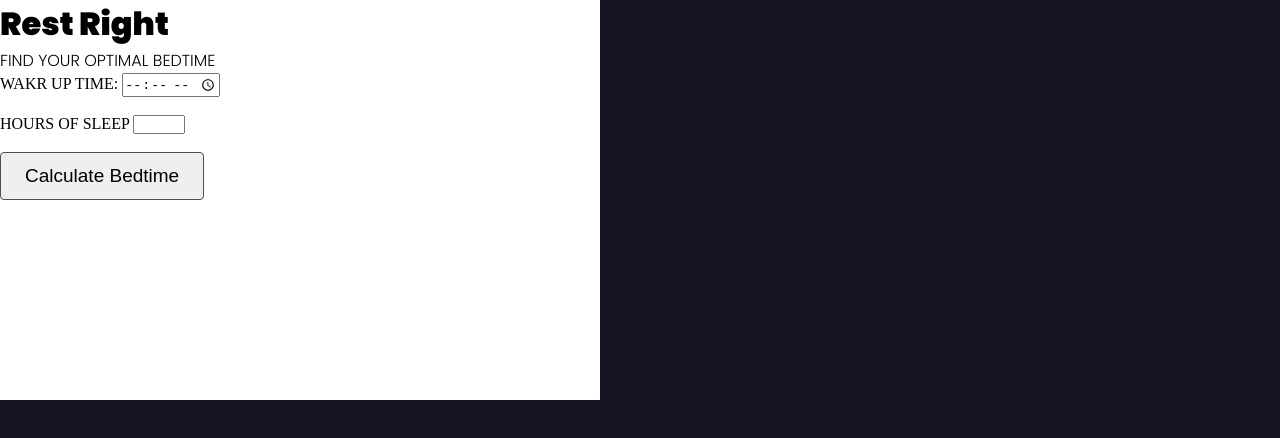
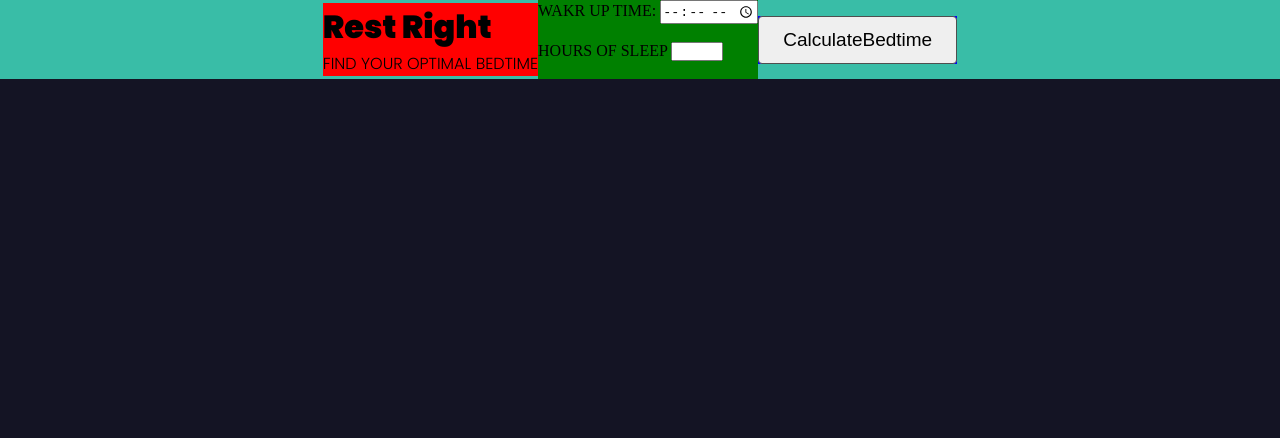
Before and after one commit to jasonrodrigues28/RestRight, a plain HTML site: page index.html in a window 1280 px wide. Drawn offline with Linux system fonts and the light colour scheme; a web font is replaced by a local one.

Commit message:
changed the full css and html div. removed the extra ones

```diff
--- a/index.html
+++ b/index.html
@@ -9,26 +9,23 @@
     <link href="https://fonts.googleapis.com/css2?family=Gabarito:wght@400..900&family=Playwrite+AR&family=Poppins:ital,wght@0,200;0,300;0,400;0,500;0,900;1,200;1,300;1,400;1,500;1,900&family=Ubuntu&display=swap" rel="stylesheet">
 </head>
 <body>
-    <div class="out-box">
-        <div class="cover">
 <div class="contents">
-                <div class="title">
+    <div class="title" style="background: red;">
         <h1 class="poppins-black">Rest Right</h1>
         <h4 class="poppins-light">FIND YOUR OPTIMAL BEDTIME</h4>
     </div>
-                <div class="working">
+
+    <div class="working" style="background: green">
         <label for="wakeUpTime">WAKR UP TIME:<label>
         <input type="time" id="wakeUpTime"><br><br>
 
         <label for="sleepDuration">HOURS OF SLEEP</label>
         <input type="number" id="sleepDuration" min="1" max="24"><br><br>
+    </div>
 
-                    <button onclick="findBedtime()" class="button">Calculate Bedtime</button>
-
+    <div class="btn" style="background: blue;">
+        <button onclick="findBedtime()" class="button">CalculateBedtime</button>
         <h2 id="result"></h2>
-                </div>
-            </div>
-        </div>
 </div>
 </body>
 </html>
--- a/style.css
+++ b/style.css
@@ -136,12 +136,20 @@ body {
   background-color: #141424;
 }
 
-.out-box {
+.contents {
   display: flex;
+  justify-content: center;
+  align-items: center;
+  background: #39bda7;
 }
 
 .cover {
-  background: white;
   width: 600px;
   height: 400px;
+  display: flex;
+  flex-direction: column;
+  justify-content: center;
+  background: linear-gradient(to bottom right, #99a3df, #243474);
+  box-shadow: 0 4px 10px rgba(0, 0, 0, 0.1);
+  border-radius: 20px;
 }
```
Lines whose indentation alone changed are shown as unchanged.
